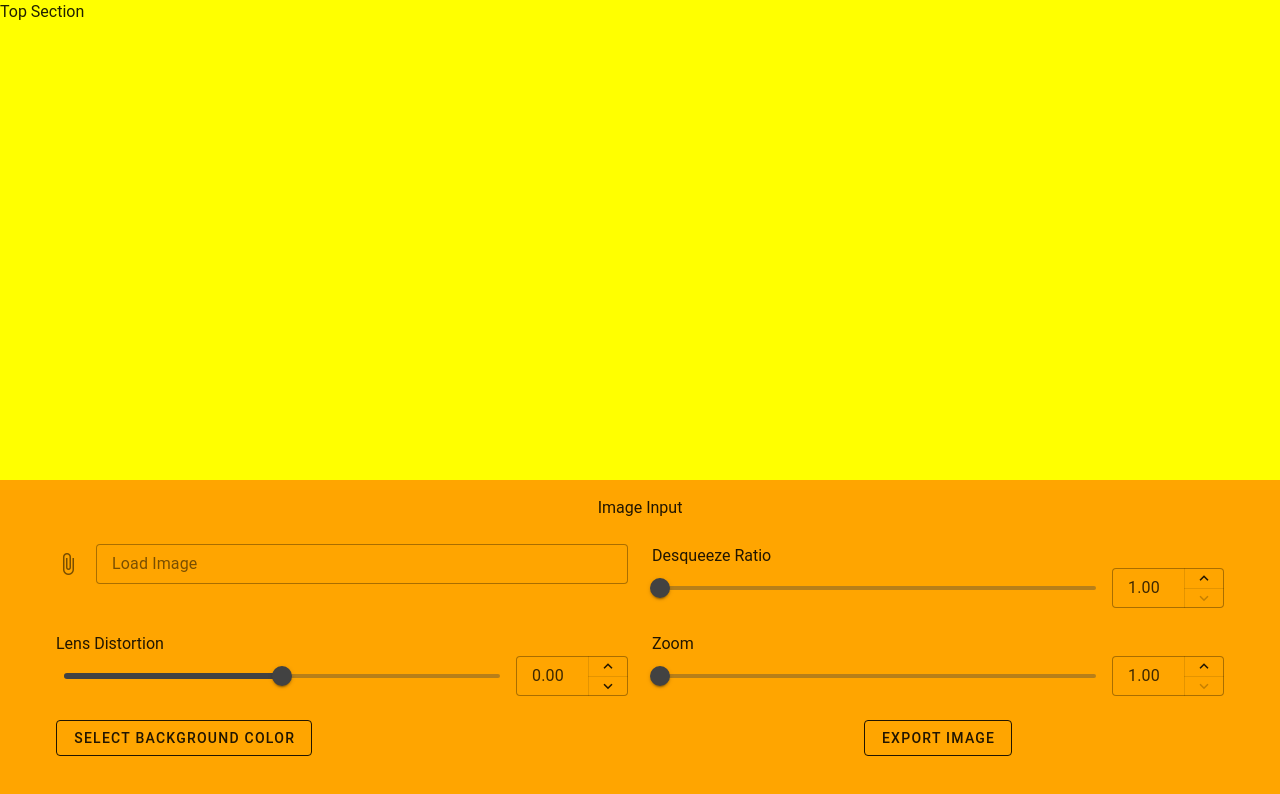
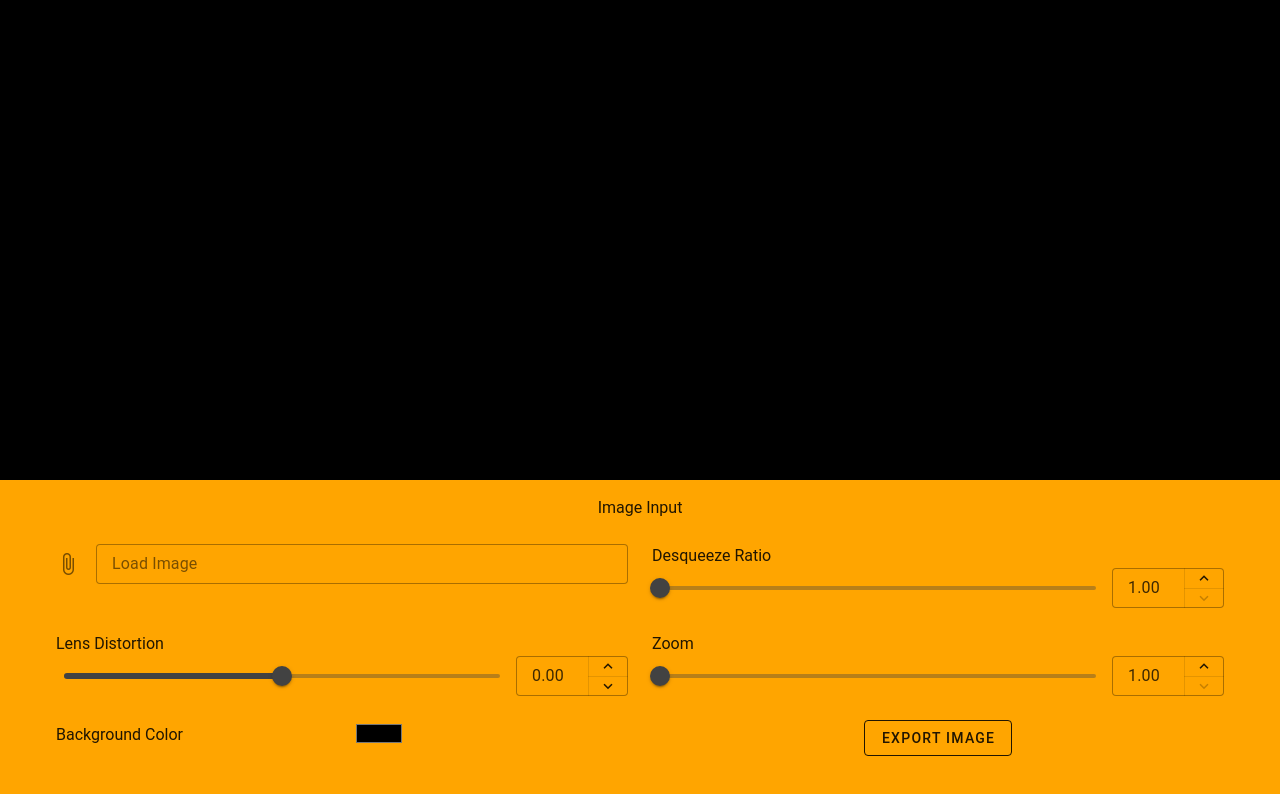
Before and after one commit to methompson/anamorphic_desqueezer, a Vue app: page / in a window 1280 px wide. Shown: the top 794 px of the page. Built offline with nearby package versions, Linux system fonts and the light colour scheme; the HTML template or start-up script is replaced by a standard one.

Commit message:
Got image loading and linking options to the WebGL instance. Began working on image export

```diff
--- a/package.json
+++ b/package.json
@@ -19,6 +19,7 @@
   "dependencies": {
     "@mdi/font": "^7.4.47",
     "@metools/tcheck": "^1.3.0",
+    "@metools/web-image-converter": "^1.0.7",
     "pinia": "^3.0.4",
     "vite-plugin-pwa": "^1.2.0",
     "vue": "^3.5.26",
--- a/src/gl/webgl_image_viewer.ts
+++ b/src/gl/webgl_image_viewer.ts
@@ -54,7 +54,7 @@ export class WebGLImageViewer {
   private gl: WebGLRenderingContext;
   private program: WebGLProgram | null = null;
   private texture: WebGLTexture | null = null;
-  private image: HTMLImageElement | null = null;
+  private _image: HTMLImageElement | null = null;
 
   private desqueeze = 1.0;
   private distortion = 0.0;
@@ -71,7 +71,12 @@ export class WebGLImageViewer {
 
     this.initWebGL();
     this.resizeCanvas();
+    this.setBackgroundColor('#ffff00');
     window.addEventListener('resize', () => this.resizeCanvas());
+  }
+
+  get image() {
+    return this._image;
   }
 
   private initWebGL() {
@@ -163,7 +168,7 @@ export class WebGLImageViewer {
     reader.onload = (e) => {
       const img = new Image();
       img.onload = () => {
-        this.image = img;
+        this._image = img;
         this.uploadTexture(img);
         this.render();
       };
@@ -217,7 +222,7 @@ export class WebGLImageViewer {
   }
 
   render() {
-    if (!this.program || !this.image) return;
+    if (!this.program || !this._image) return;
 
     const gl = this.gl;
 
@@ -233,7 +238,7 @@ export class WebGLImageViewer {
 
     // Calculate scale to fit image in canvas without stretching
     const canvasAspect = this.canvas.width / this.canvas.height;
-    const imageAspect = this.image.width / this.image.height;
+    const imageAspect = this._image.width / this._image.height;
 
     let scaleX = 1.0;
     let scaleY = 1.0;
@@ -272,7 +277,7 @@ export class WebGLImageViewer {
     gl.uniform1f(distortionLocation, this.distortion);
     gl.uniform1f(zoomLocation, this.zoom);
     gl.uniform2f(resolutionLocation, this.canvas.width, this.canvas.height);
-    gl.uniform2f(imageSizeLocation, this.image.width, this.image.height);
+    gl.uniform2f(imageSizeLocation, this._image.width, this._image.height);
 
     // Draw
     gl.drawArrays(gl.TRIANGLE_STRIP, 0, 4);
@@ -281,13 +286,13 @@ export class WebGLImageViewer {
   exportAsBMP(): Blob {
     const gl = this.gl;
 
-    if (!this.image) {
+    if (!this._image) {
       throw new Error('No image loaded');
     }
 
     // Calculate output dimensions at full resolution with desqueeze applied
-    const outputWidth = this.image.width;
-    const outputHeight = Math.round(this.image.height / this.desqueeze);
+    const outputWidth = this._image.width;
+    const outputHeight = Math.round(this._image.height / this.desqueeze);
 
     // Create offscreen framebuffer for full-resolution rendering
     const framebuffer = gl.createFramebuffer();
@@ -358,7 +363,7 @@ export class WebGLImageViewer {
     gl.uniform1f(distortionLocation, this.distortion);
     gl.uniform1f(zoomLocation, this.zoom);
     gl.uniform2f(resolutionLocation, outputWidth, outputHeight);
-    gl.uniform2f(imageSizeLocation, this.image.width, this.image.height);
+    gl.uniform2f(imageSizeLocation, this._image.width, this._image.height);
 
     // Draw to framebuffer
     gl.drawArrays(gl.TRIANGLE_STRIP, 0, 4);
--- /dev/null
+++ b/src/utils/image_conversion.ts
@@ -0,0 +1,9 @@
+import type { ExportOptions } from '@/models/export_options';
+
+/**
+ * Takes the BMP data from WebGLImageViewer and exports it as an image file.
+ */
+export async function convertAndExportImage(
+  bmpImageData: Blob,
+  options: ExportOptions,
+) {}
--- a/src/views/components/home/bottom_section.vue
+++ b/src/views/components/home/bottom_section.vue
@@ -12,6 +12,7 @@
           label="Load Image"
           variant="outlined"
           density="compact"
+          hide-details
         />
       </VCol>
 
@@ -50,42 +51,29 @@
 
       <!-- Color Picker -->
       <VCol :cols="columns" :sm="sm">
-        <VMenu
-          v-model="colorMenu"
-          :close-on-content-click="false"
-          location="end"
-        >
-          <template #activator="{ props }">
-            <VBtn v-bind="props" variant="outlined">
-              Select Background Color
-            </VBtn>
-          </template>
-
-          <VCard>
-            <VCardText>
-              <VColorPicker
-                v-model="color"
-                label="Background Color"
-                mode="hexa"
-                flat
-                variant="outlined"
-                density="compact"
-              />
-            </VCardText>
-
-            <VCardActions>
-              <VBtn variant="text" text="OK" @click="colorMenu = false" />
-            </VCardActions>
-          </VCard>
-        </VMenu>
+        <VRow>
+          <VCol class="d-flex align-center"> Background Color </VCol>
+          <VCol>
+            <input type="color" id="bgColor" v-model="color" />
+          </VCol>
+        </VRow>
       </VCol>
 
       <!-- Export Image Button -->
       <VCol :cols="columns" :sm="sm" class="buttonContainer">
-        <VBtn @click="openExportDialog" variant="outlined"> Export Image </VBtn>
+        <VBtn
+          @click="openExportDialog"
+          :disabled="savingImage"
+          variant="outlined"
+        >
+          <template v-if="savingImage" v-slot:prepend>
+            <VProgressCircular indeterminate :size="20" />
+          </template>
+          Export Image
+        </VBtn>
 
         <VDialog v-model="exportDialog" v-if="exportDialog" max-width="500px">
-          <ImageExportModal @cancel="closeExportDialog" @export="saveImage" />
+          <ImageExportModal @cancel="closeExportDialog" @export="exportImage" />
         </VDialog>
       </VCol>
     </VRow>
@@ -93,7 +81,14 @@
 </template>
 
 <script setup lang="ts">
-import { ref, watch, type Ref } from 'vue';
+import {
+  onBeforeMount,
+  ref,
+  toRefs,
+  watch,
+  type ModelRef,
+  type Ref,
+} from 'vue';
 
 import type { DesqueezeOptions } from '@/models/desqueeze_options';
 
@@ -104,8 +99,19 @@ import type { ExportOptions } from '@/models/export_options';
 const columns = 12;
 const sm = 6;
 
+const props = withDefaults(
+  defineProps<{
+    savingImage?: boolean;
+  }>(),
+  {
+    savingImage: false,
+  },
+);
+
+const { savingImage } = toRefs(props);
+
 const emit = defineEmits<{
-  (e: 'change', options: DesqueezeOptions): void;
+  (e: 'exportImage', options: ExportOptions): void;
 }>();
 
 const file: Ref<File | undefined> = ref();
@@ -116,22 +122,22 @@ watch(file, () => {
   });
 });
 
+const model: ModelRef<DesqueezeOptions | undefined> = defineModel();
+
 const desqueezeRatio: Ref<number> = ref(1);
 const lensDistortion: Ref<number> = ref(0);
 const zoom: Ref<number> = ref(1);
-const colorMenu: Ref<boolean> = ref(false);
-
 // Stick with yellow for now
 const color: Ref<string> = ref('#FF0');
 
-watch([file, desqueezeRatio, lensDistortion, zoom], () => {
-  emit('change', {
+watch([file, desqueezeRatio, lensDistortion, zoom, color], () => {
+  model.value = {
     file: file.value,
     desqueezeRatio: desqueezeRatio.value,
     lensDistortion: lensDistortion.value,
     zoom: zoom.value,
     backgroundColor: color.value,
-  });
+  };
 });
 
 const exportDialog = ref(false);
@@ -143,9 +149,24 @@ function closeExportDialog() {
   exportDialog.value = false;
 }
 
-function saveImage(options: ExportOptions) {
+function exportImage(options: ExportOptions) {
+  emit('exportImage', options);
   exportDialog.value = false;
 }
+
+function beforeMountHandler() {
+  const opt = model.value;
+
+  if (opt) {
+    desqueezeRatio.value = opt.desqueezeRatio;
+    lensDistortion.value = opt.lensDistortion;
+    zoom.value = opt.zoom;
+    color.value = opt.backgroundColor;
+    file.value = opt.file;
+  }
+}
+
+onBeforeMount(beforeMountHandler);
 </script>
 
 <style>
--- a/src/views/components/home/top_section.vue
+++ b/src/views/components/home/top_section.vue
@@ -1,6 +1,23 @@
-<template>Top Section</template>
+<template>
+  <canvas id="glCanvas" ref="glCanvas" />
+</template>
 
 <script setup lang="ts">
+import { ref, watch } from 'vue';
+
+const glCanvas = ref<HTMLCanvasElement | null>(null);
+
+const emit = defineEmits<{
+  (e: 'canvasLoaded', canvas: HTMLCanvasElement): void;
+}>();
+
+watch(glCanvas, (newCanvas) => {
+  console.log('Canvas loaded:', newCanvas);
+  if (newCanvas) {
+    emit('canvasLoaded', newCanvas);
+  }
+});
+
 // TODOs
 // Make new WebGL Image Viewer
 // Create canvas
@@ -8,3 +25,20 @@
 // Renders image according to options
 // Make option changes reactive
 </script>
+
+<style>
+#glCanvas {
+  flex: 1;
+  width: 100%;
+  display: block;
+  background-color: #1a1a1a;
+  touch-action: none;
+  min-height: 0; /* Prevent flex item overflow */
+}
+
+@media (prefers-color-scheme: light) {
+  #glCanvas {
+    background-color: #f0f0f0;
+  }
+}
+</style>
--- a/src/views/pages/home.vue
+++ b/src/views/pages/home.vue
@@ -1,29 +1,87 @@
 <template>
   <div class="homePageContainer">
-    <div class="topContainer"><TopSection /></div>
+    <TopSection @canvasLoaded="canvasLoaded" />
     <div class="bottomContainer">
-      <BottomSection />
+      <BottomSection
+        v-model="desqueezeConfig"
+        @exportImage="exportImage"
+        :savingImage="savingImage"
+      />
     </div>
   </div>
 </template>
 
 <script setup lang="ts">
+import { ref, watch, type Ref } from 'vue';
+
+import { WebGLImageViewer } from '@/gl/webgl_image_viewer';
+
 import TopSection from '@/views/components/home/top_section.vue';
 import BottomSection from '@/views/components/home/bottom_section.vue';
+import type { DesqueezeOptions } from '@/models/desqueeze_options';
+import type { ExportOptions } from '@/models/export_options';
+import { convertAndExportImage } from '@/utils/image_conversion';
+
+const viewer = ref<WebGLImageViewer | null>(null);
+
+const desqueezeConfig: Ref<DesqueezeOptions | undefined> = ref();
+
+const savingImage = ref(false);
+
+watch(desqueezeConfig, (newOpt, oldOpt) => {
+  if (!viewer.value) {
+    console.log('No viewer available yet.');
+    return;
+  }
+
+  if (newOpt) {
+    viewer.value.setDesqueeze(newOpt.desqueezeRatio);
+    viewer.value.setDistortion(newOpt.lensDistortion);
+    viewer.value.setZoom(newOpt.zoom);
+    viewer.value.setBackgroundColor(newOpt.backgroundColor);
+
+    if (newOpt.file && newOpt.file !== oldOpt?.file) {
+      viewer.value.loadImage(newOpt.file);
+    }
+  }
+});
+
+function canvasLoaded(canvas: HTMLCanvasElement) {
+  viewer.value = new WebGLImageViewer(canvas);
+}
+
+async function exportImage(options: ExportOptions) {
+  if (!viewer.value || !viewer.value.image) {
+    console.log('No viewer available yet.');
+    return;
+  }
+
+  const bmp = viewer.value.exportAsBMP();
+
+  savingImage.value = true;
+
+  await convertAndExportImage(bmp, options);
+
+  savingImage.value = false;
+}
 </script>
 
 <style scoped>
 .homePageContainer {
   background-color: red;
-  height: 100%;
-  width: 100%;
+  height: 100vh;
+  width: 100vw;
+  display: flex;
+  flex-direction: column;
+  justify-content: center;
+  align-items: center;
 }
 
-.topContainer {
-  background-color: yellow;
+/* .topContainer {
+  background-color: teal;
   height: 60%;
   width: 100%;
-}
+} */
 
 .bottomContainer {
   background-color: orange;
--- a/vite.config.ts
+++ b/vite.config.ts
@@ -8,6 +8,9 @@ import vueDevTools from 'vite-plugin-vue-devtools';
 // https://vite.dev/config/
 export default defineConfig({
   plugins: [vue(), vueJsx(), vueDevTools()],
+  optimizeDeps: {
+    exclude: ['@metools/web-image-converter'],
+  },
   resolve: {
     alias: {
       '@': fileURLToPath(new URL('./src', import.meta.url)),
```
Also changed, not shown: src/utils/send_to_worker.ts (added), 1 other file (tests, documents, lock files or other folders).
